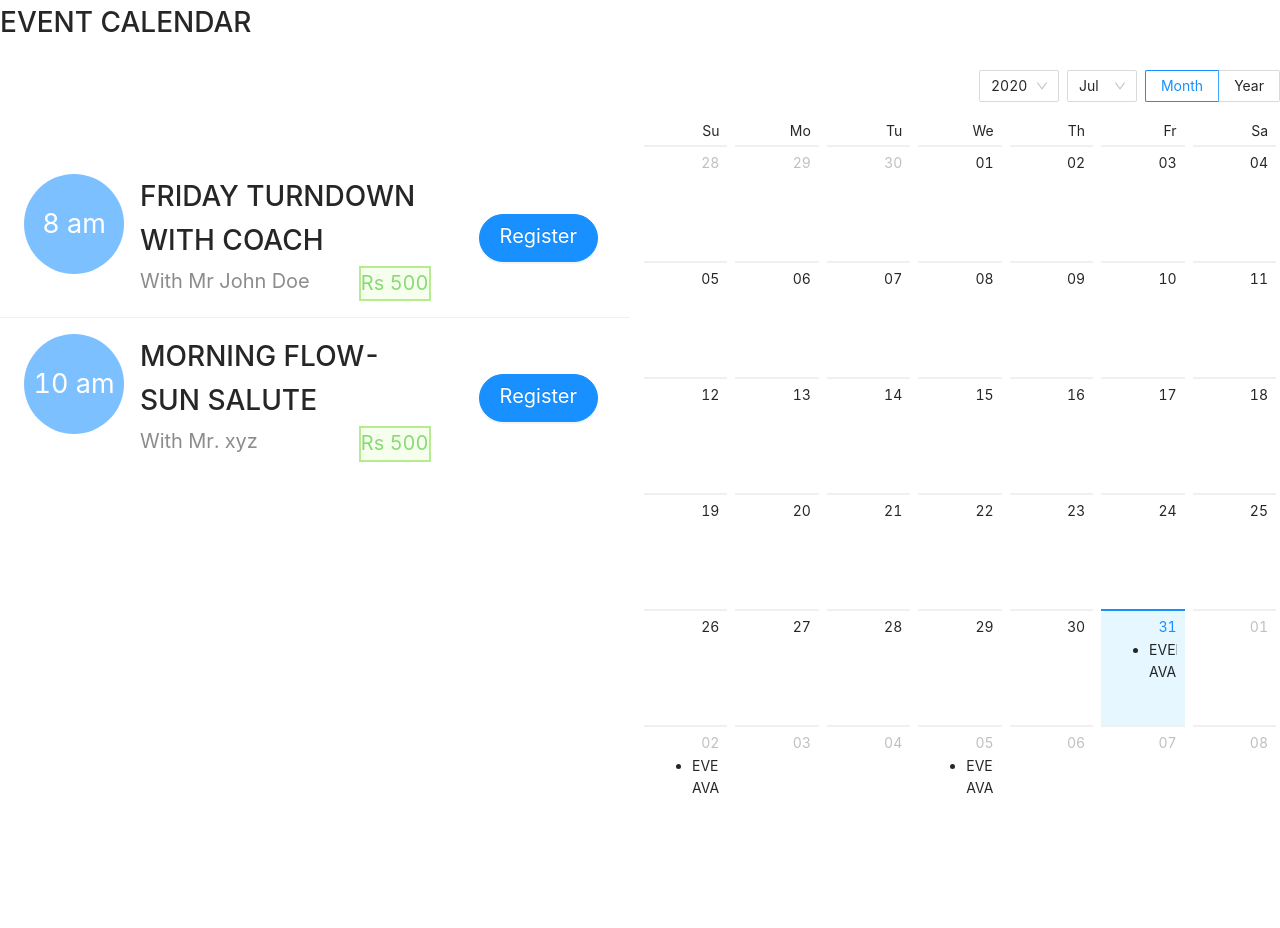
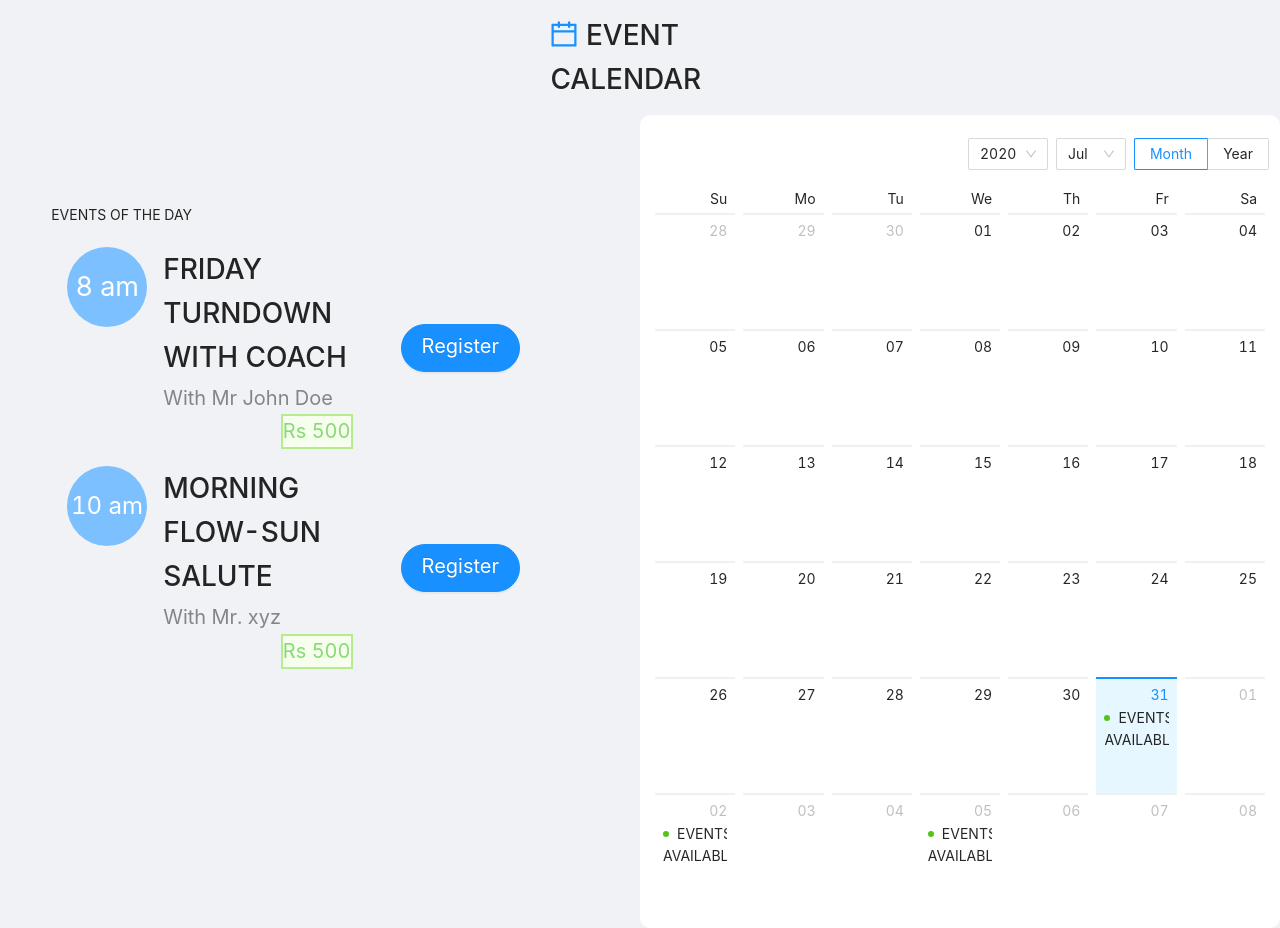
Before and after one commit to hertz4999/event-calendar, a React (Create React App) app: page / in a window 1280 px wide. Before the commit the page ends 849 px from the top, so only its background shows below. Built offline with nearby package versions, Linux system fonts and the light colour scheme.

Commit message:
minor fixes for aesthetics

```diff
--- a/src/App.js
+++ b/src/App.js
@@ -1,5 +1,6 @@
 import React, { Component } from "react";
-import { Button, Calendar, Row, Col, List, Avatar } from "antd";
+import { Badge, Button, Calendar, Row, Col, List, Avatar } from "antd";
+import { CalendarTwoTone } from "@ant-design/icons";
 import moment from "moment";
 
 class App extends Component {
@@ -84,11 +85,7 @@ class App extends Component {
       }
     });
     if (flag == 1) {
-      return (
-        <ul className="events">
-          <li key="0">EVENTS AVAILABLE</li>
-        </ul>
-      );
+      return <Badge status="success" text="EVENTS AVAILABLE" />;
     }
   };
   onSelect = (value) => {
@@ -123,15 +120,23 @@ class App extends Component {
     }
 
     return (
-      <div className="App">
+      <div
+        className="App"
+        style={{ backgroundColor: "#f0f2f5", height: "100%" }}
+      >
         <Row>
-          <h1>EVENT CALENDAR</h1>
+          <h1
+            style={{ marginTop: "1%", marginRight: "40%", marginLeft: "43%" }}
+          >
+            <CalendarTwoTone /> EVENT CALENDAR
+          </h1>
         </Row>
         <Row>
           <Col span={12}>
             <List
-              style={{ marginTop: 100, marginRight: 10 }}
-              size="large"
+              style={{ marginTop: "12%", marginRight: "15%", marginLeft: "8%" }}
+              header={<div>EVENTS OF THE DAY</div>}
+              size="small"
               itemLayout="horizontal"
               dataSource={listItems}
               renderItem={(item) => (
@@ -155,7 +160,7 @@ class App extends Component {
                           backgroundColor: "#7dc0ff",
                           fontSize: 27,
                         }}
-                        size={100}
+                        size={80}
                       >
                         {" "}
                         {item.time}
@@ -188,11 +193,20 @@ class App extends Component {
             />
           </Col>
           <Col span={12}>
-            <Calendar
-              dateCellRender={this.dateCellRender}
-              onSelect={this.onSelect}
-              onPanelChange={this.onPanelChange}
-            />
+            <div
+              style={{
+                backgroundColor: "#ffffff",
+                border: "1px solid #ffffff",
+                borderRadius: "10px",
+                padding: "10px",
+              }}
+            >
+              <Calendar
+                dateCellRender={this.dateCellRender}
+                onSelect={this.onSelect}
+                onPanelChange={this.onPanelChange}
+              />
+            </div>
           </Col>
         </Row>
       </div>
```
